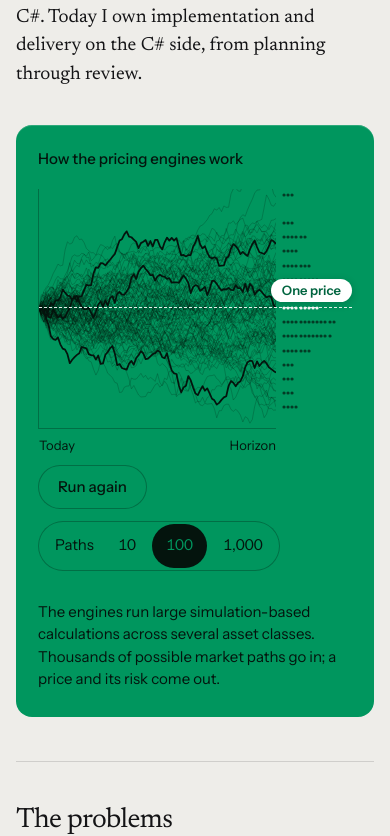
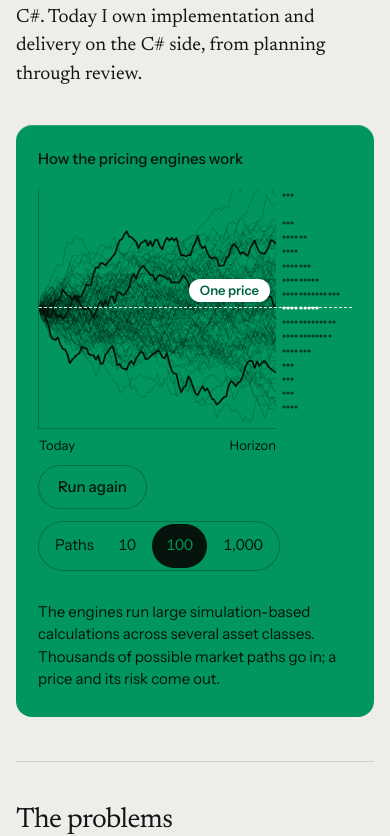
Before and after one commit to 3ixas/eliasb.dev, a Next.js app: page /work/bnp-paribas in a window 390 px wide. Shown: the part 1560-2396 px from the top of the page. Built offline with nearby package versions, Linux system fonts and the light colour scheme.

Commit message:
fix(#457): on a phone the price's label sits just short of the dots, covering no endpoint

```diff
--- a/src/app/simulation.css
+++ b/src/app/simulation.css
@@ -214,7 +214,10 @@
     padding-block: 32px 28px;
   }
 
-  /* On a phone the label sits above the end of its line, over the dots, rather than taking width from the walks. */
+  /*
+   * On a phone the label takes no width from the walks: it sits above the line inside the plot, just short of the dots,
+   * so it covers only the faint walks and never an endpoint.
+   */
   .sim__plot {
     --hist: 64px;
     --label: 0px;
@@ -222,6 +225,7 @@
   }
 
   .sim__price b {
+    right: calc(var(--hist) + 18px);
     transform: translateY(calc(-100% - 6px));
   }
 }
```
